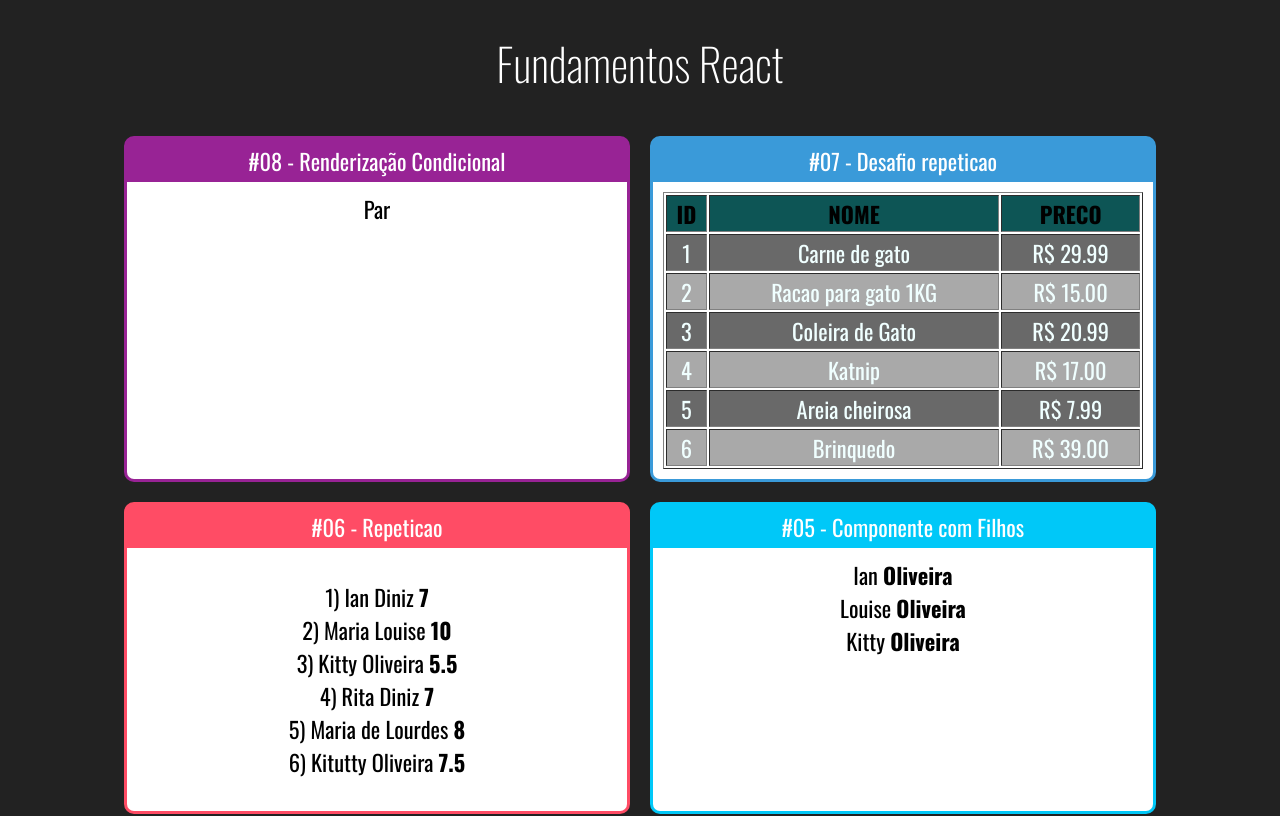
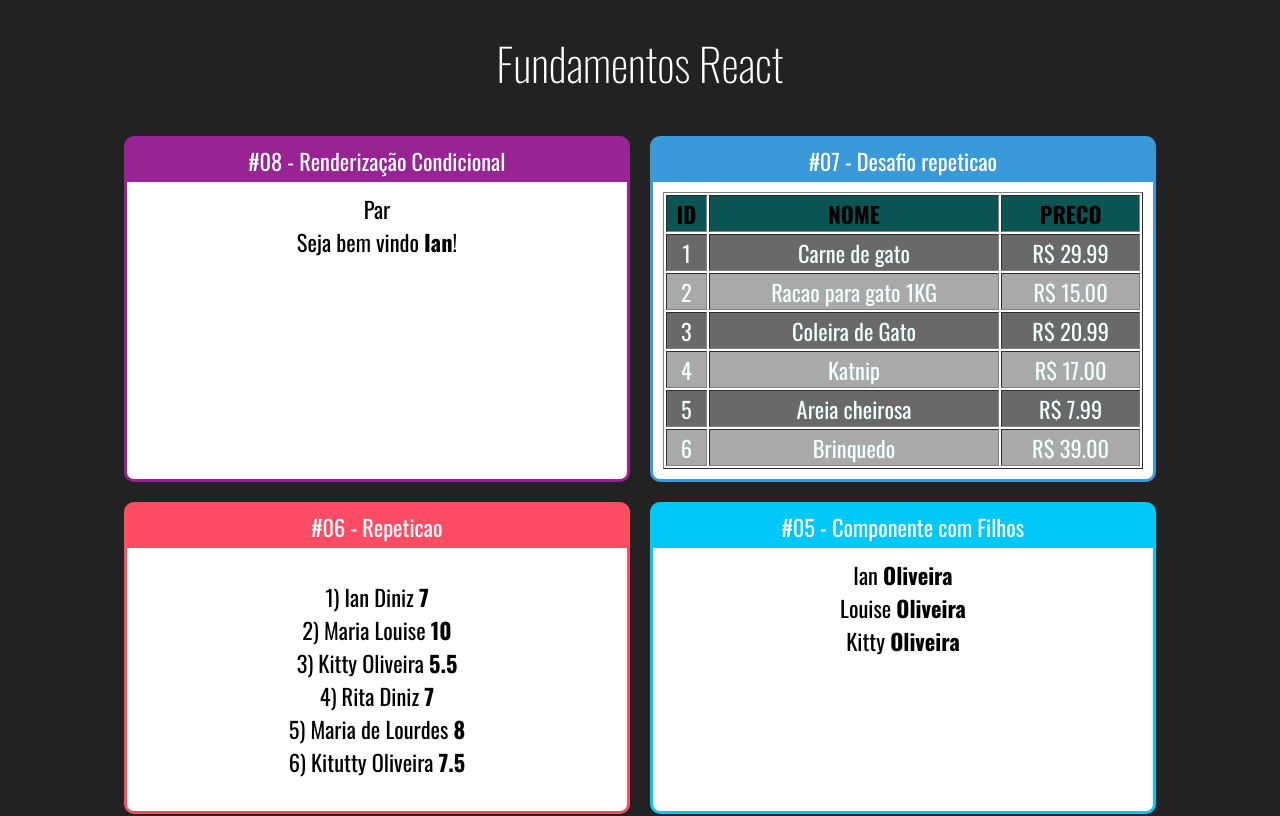
Before and after one commit to IanDinizFK/Curso-React-Udemy, a React (Create React App) app in the folder fundamentos-react/: page / in a window 1280 px wide. Shown: the top 816 px of the page. Built offline with nearby package versions, Linux system fonts and the light colour scheme.

Commit message:
Aula 33 - Render Condicional  #02
Aula dedicada a mostrar outra formas de renderizarmos componentes mas usando o props.children

```diff
--- a/fundamentos-react/src/App.jsx
+++ b/fundamentos-react/src/App.jsx
@@ -10,13 +10,16 @@
 import "./App.css"
 import TabelaProdutos from "./components/repeticao/TabelaProdutos";
 import ParOuImpar from "./components/condicional/ParOuImpar"
+import UsuarioInfo from "./components/condicional/UsuarioInfo"
 
 export default _ =>
     <div className="App">
         <h1>Fundamentos React</h1>
         <div className="Cards">
             <Card titulo="#08 - Renderização Condicional" color="#982395">
-               <ParOuImpar numero={20}></ParOuImpar>
+                <ParOuImpar numero={20}></ParOuImpar>
+                <UsuarioInfo usuario={{ nome: "Ian" }}></UsuarioInfo>
+                <UsuarioInfo usuario={{ email: "Ian@gmail.com" }}></UsuarioInfo>
             </Card>
             <Card titulo="#07 - Desafio repeticao" color="#3A9AD9">
                 <TabelaProdutos />
--- /dev/null
+++ b/fundamentos-react/src/components/condicional/If.js
@@ -0,0 +1,7 @@
+export default props => {
+    if(props.test){
+        return props.children
+    }else {
+        return false
+    }
+}
--- /dev/null
+++ b/fundamentos-react/src/components/condicional/UsuarioInfo.jsx
@@ -0,0 +1,13 @@
+import React from "react";
+import If from './If'
+export default props => {
+    const usuario = props.usuario || {}
+    return (
+        <div>
+            <If test={usuario && usuario.nome}>
+                Seja bem vindo <strong>{usuario.nome}</strong>!
+            </If>
+
+        </div>
+    )
+}
```
